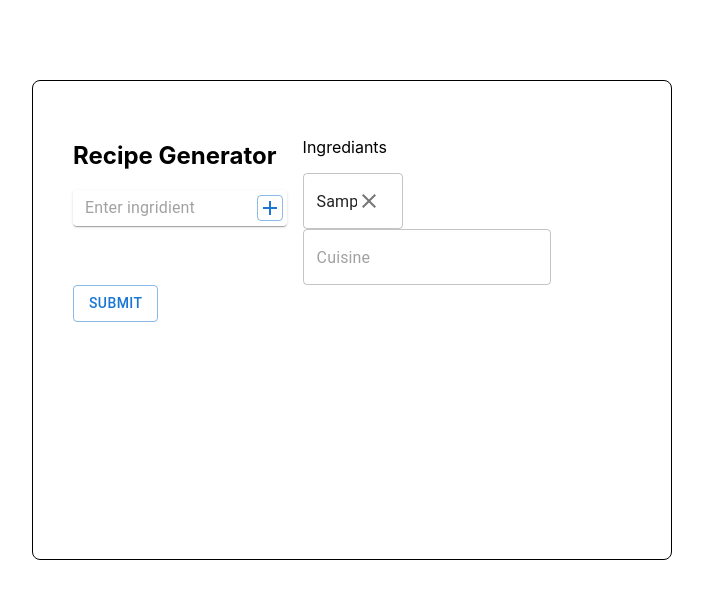
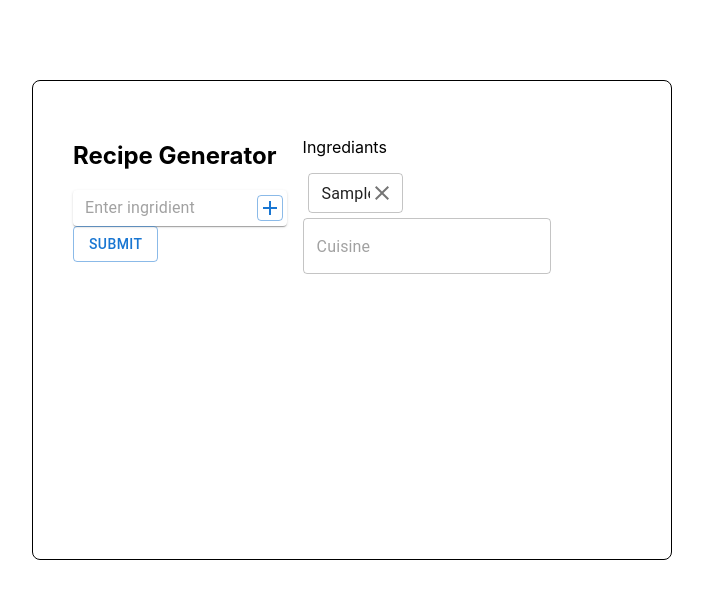
Before and after one commit to jhhocs/GPT-3.5-Recipe-Generator, a React (Create React App) app in the folder frontend/: page / in a window 1280 px wide. Both pictures are taken after typing "Sample" into the empty fields and a click on the button 557 px from the left and 207 px from the top of the page. Shown: the top 598 px of the page, without its empty margins (288-991 px from the left). Built offline with nearby package versions, Linux system fonts and the light colour scheme.

Commit message:
more styling

```diff
--- a/frontend/src/pages/Home.jsx
+++ b/frontend/src/pages/Home.jsx
@@ -1,5 +1,5 @@
-import { useEffect } from "react";
-import { useForm, useFieldArray } from "react-hook-form";
+import { useEffect, useState } from "react";
+import { useForm, useFieldArray, get } from "react-hook-form";
 
 import { InputAdornment } from "@mui/material";
 
@@ -16,17 +16,20 @@ import AddIcon from "@mui/icons-material/Add";
 import ClearIcon from "@mui/icons-material/Clear";
 
 function Home() {
+  const [inputWidth, setInputWidth] = useState([]);
+
   const {
     register,
     handleSubmit,
     reset,
     formState,
     formState: { errors, isSubmitSuccessful },
-    getValues,
+    // getValues,
   } = useForm({ defaultValues: { ingridient: "" } });
   const {
     register: register2,
     handleSubmit: handleSubmit2,
+    getValues,
     control,
   } = useForm();
 
@@ -36,8 +39,16 @@ function Home() {
   });
 
   const onSubmitIngridient = (data) => {
+    // if (data.ingridient.length * 10 > 50) {
+    setInputWidth([...inputWidth, data.ingridient.length * 7.5 + 50 + "px"]);
+
+    // data.inputWidth = data.ingridient.length * 10 + "px";
+    // } else {
+    // data.inputWidth = 50;
+    // }
     append(data.ingridient);
-    console.log(data);
+    // console.log(getValues(`ingridients.${0}.inputWidth`));
+    // console.log(getValues(`ingridients.${0}`));
   };
 
   useEffect(() => {
@@ -119,15 +130,20 @@ function Home() {
                 <AddIcon />
               </Button>
             </Paper>
+            <Button form="form" variant="outlined" type="submit">
+              Submit
+            </Button>
           </Grid>
           <Grid sx={{ width: "60%" }}>
             <p>Ingrediants</p>
             <form id="form" key={2} onSubmit={handleSubmit2(onSubmit)}>
               <Box
-                pacing={{ xs: 1, sm: 2 }}
+                // pacing={{ xs: 1, sm: 2 }}
                 direction="row"
                 useFlexGap
                 flexWrap="wrap"
+                padding={0}
+                sx={{ width: "100%", height: "100%" }}
               >
                 {fields.map((item, index) => (
                   <TextField
@@ -135,18 +151,39 @@ function Home() {
                     variant="outlined"
                     type="text"
                     placeholder="Ingredient"
-                    fullWidth
-                    style={{ minWidth: "100px", width: "100px" }}
+                    size="small"
+                    sx={{
+                      // minWidth: "100px",
+                      // width: "80px",
+                      width: inputWidth[index] ? inputWidth[index] : "50px",
+                      marginLeft: "5px",
+                      marginBottom: "5px",
+                      input: { cursor: "pointer" },
+                      // margin: "10px",
+                      // height: "10px",
+                    }}
                     InputProps={{
                       readOnly: true,
                       endAdornment: (
-                        <InputAdornment position="start">
+                        <InputAdornment
+                          position="start"
+                          sx={{
+                            // width: "100%",
+                            // height: "100%",
+                            marginRight: "-5px",
+                          }}
+                        >
                           <ClearIcon />
                         </InputAdornment>
                       ),
                     }}
                     {...register2(`ingridients.${index}`)}
-                    onClick={() => remove(index)}
+                    onClick={() => {
+                      remove(index);
+                      setInputWidth(
+                        inputWidth.filter((item, i) => i !== index)
+                      );
+                    }}
                   />
                 ))}
                 <TextField
@@ -159,9 +196,6 @@ function Home() {
             </form>
           </Grid>
         </Grid>
-        <Button form="form" variant="outlined" type="submit">
-          Submit
-        </Button>
       </Grid>
     </Grid>
   );
```
Also changed, not shown: frontend/src/components/IngridientItem.jsx (added, +24 -0 lines).
